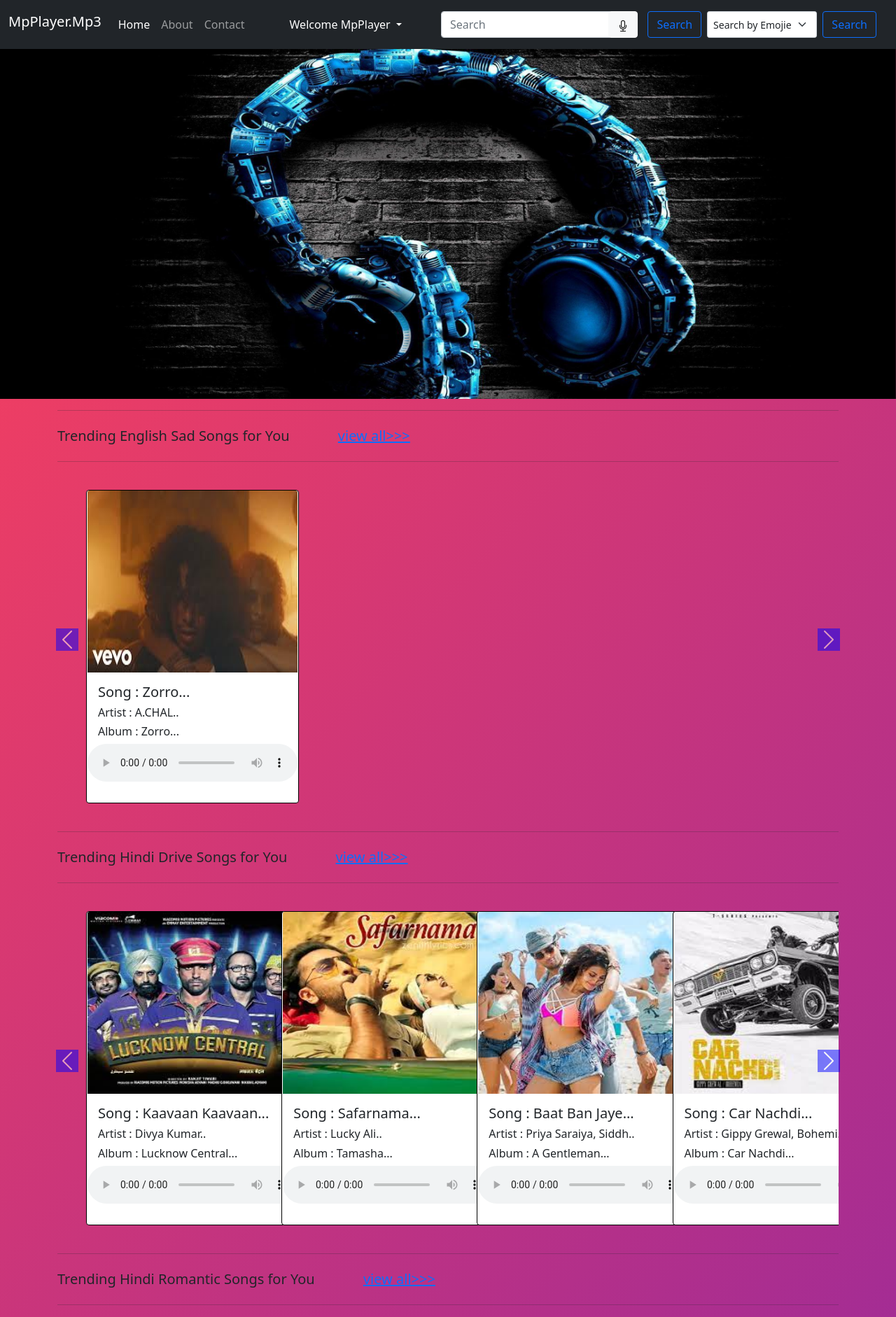
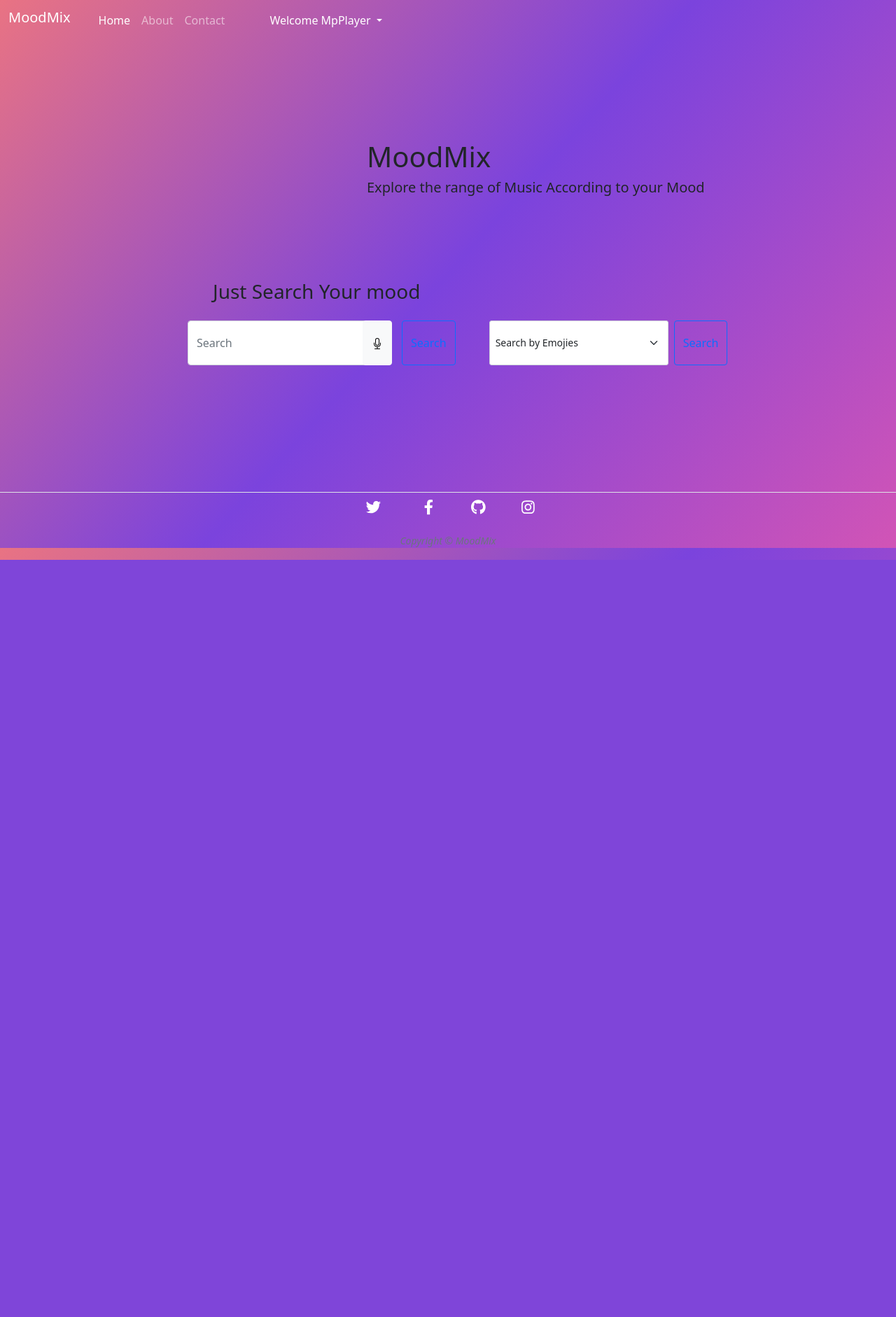
Before and after one commit to AbhiBerad01/MusicPlayer, a Django app: page /musicplayer in a window 1280 px wide. Shown: the top 1882 px of the page at 70% size. After the commit the page ends 800 px from the top, so only its background shows below. Run offline with Django 3.2, Linux system fonts and the light colour scheme; a user stored in the database is signed in; data comes from the database, SQL or seed files in the repository; both versions use the stored data as it was after the commit; some libraries are stand-ins or nearby versions.

Commit message:
Final comit

```diff
--- a/Mp/home/templates/home/signup.html
+++ b/Mp/home/templates/home/signup.html
@@ -6,7 +6,7 @@
     <meta name="description" content="">
     <meta name="author" content="Mark Otto, Jacob Thornton, and Bootstrap contributors">
     <meta name="generator" content="Hugo 0.88.1">
-    <title>Sign up-MpPlayer.Mp3</title>
+    <title>Sign up-MoodMix</title>
 
     <link rel="canonical" href="https://getbootstrap.com/docs/5.1/examples/sign-in/">
 
@@ -52,7 +52,7 @@
 
 
 <form  action="/handlesignup" method="post" >{% csrf_token %}
- <img class="mb-4" src="." alt="" width="72" height="57">
+ <!-- <img class="mb-4" src="." alt="" width="72" height="57"> -->
     <h1 class="h3 mb-3 fw-normal">Sign Up</h1><hr>
   <div class="form-group">
     <h5><label for="username">Username</label></h5>
--- a/Mp/musicplayer/templates/musicplayer/about.html
+++ b/Mp/musicplayer/templates/musicplayer/about.html
@@ -1,5 +1,5 @@
 {% extends 'musicplayer/basic.html' %}
-{% block title %}About - MpPlayer.mp3 - Now Music in Your Hands{% endblock %}
+{% block title %}About - MoodMix - Now Music in Your Hands{% endblock %}
 {% block body %}
 {% load static %}
  <div class="container" style="height:91.8vh">
--- a/Mp/musicplayer/templates/musicplayer/admin.html
+++ b/Mp/musicplayer/templates/musicplayer/admin.html
@@ -5,7 +5,7 @@
     <meta name="description" content="">
     <meta name="author" content="Mark Otto, Jacob Thornton, and Bootstrap contributors">
     <meta name="generator" content="Hugo 0.88.1">
-    <title>Admin-MpPlayer.Mp3</title>
+    <title>Admin-MoodMix</title>
 
 
 
--- a/Mp/musicplayer/templates/musicplayer/basic.html
+++ b/Mp/musicplayer/templates/musicplayer/basic.html
@@ -9,14 +9,17 @@
   <!-- Bootstrap CSS -->
   <link href="https://cdn.jsdelivr.net/npm/bootstrap@5.1.3/dist/css/bootstrap.min.css" rel="stylesheet"
     integrity="sha384-1BmE4kWBq78iYhFldvKuhfTAU6auU8tT94WrHftjDbrCEXSU1oBoqyl2QvZ6jIW3" crossorigin="anonymous">
+    <link rel="stylesheet" href="https://cdnjs.cloudflare.com/ajax/libs/font-awesome/4.7.0/css/font-awesome.min.css">
+ <!-- Font Awesome icons (free version)-->
+ <script src="https://use.fontawesome.com/releases/v5.15.3/js/all.js" crossorigin="anonymous"></script>
 
   <title>{% block title %}{% endblock %}</title>
   <style>
 
   /* ============= Animation background ========= */
   body {
-    background: linear-gradient(132deg, #FC415A, #591BC5, #212335);
-    animation: Gradient 15s ease infinite;
+    background: linear-gradient(132deg, #e97383, #7b43dd, #d154b6);
+    animation: Gradient 1s ease infinite;
   }
     .col-md-3 {
       display: inline-block;
@@ -86,9 +89,9 @@
 <body> {% load static %}
   <!-- Nav-Bar -->
   {% if user.is_authenticated %}
-  <nav class="navbar navbar-expand-lg navbar-dark bg-dark">
+  <nav class="navbar navbar-expand-lg navbar-dark bg">
     <div class="container-fluid">
-      <h5 class="navbar-brand">MpPlayer.Mp3</h5>
+      <h5 class="navbar-brand"> <a class="navbar-brand" href="/musicplayer"> MoodMix </a></h5>
       <button class="navbar-toggler" type="button" data-bs-toggle="collapse" data-bs-target="#navbarSupportedContent"
         aria-controls="navbarSupportedContent" aria-expanded="false" aria-label="Toggle navigation">
         <span class="navbar-toggler-icon"></span>
@@ -114,30 +117,7 @@
             </ul>
           </li>
         </ul>
-        <form id="searchForm" class="d-flex" action="/musicplayer/search" method="get">
-          <input id="input" class="form-control me-2" name="search" type="search" placeholder="Search"
-            aria-label="Search"> <button class="btn btn-light" id="button" type="button"
-            style="position: relative;right: 14px;"><i class="bi bi-mic" id="mic">
-              <svg xmlns="http://www.w3.org/2000/svg" width="16" height="16" fill="currentColor" class="bi bi-mic"
-                viewBox="0 0 16 16">
-                <path
-                  d="M3.5 6.5A.5.5 0 0 1 4 7v1a4 4 0 0 0 8 0V7a.5.5 0 0 1 1 0v1a5 5 0 0 1-4.5 4.975V15h3a.5.5 0 0 1 0 1h-7a.5.5 0 0 1 0-1h3v-2.025A5 5 0 0 1 3 8V7a.5.5 0 0 1 .5-.5z" />
-                <path d="M10 8a2 2 0 1 1-4 0V3a2 2 0 1 1 4 0v5zM8 0a3 3 0 0 0-3 3v5a3 3 0 0 0 6 0V3a3 3 0 0 0-3-3z" />
-              </svg></i></button>
-          <button class="btn btn-outline-primary" type="submit">Search</button>
-        </form>
-        <form class="d-flex mx-2 my-2" action="/musicplayer/search" method="get">
-          <select class="form-select form-select-sm" name="search" aria-label=".form-select-sm example">
-            <option value="" selected>Search by Emojies</option>
-            <option value="128525">&#128525;</option>
-            <option value="128512">&#128512;</option>
-            <option value="128532">&#128532;</option>
-            <option value="128526">&#128526;</option>
-            <option value="128537">&#128537;</option>
-          </select>
-          </select>
-          <button class="btn btn-outline-primary mx-2" type="submit">Search</button>
-        </form>
+
 
       </div>
     </div>
--- a/Mp/musicplayer/templates/musicplayer/contact.html
+++ b/Mp/musicplayer/templates/musicplayer/contact.html
@@ -1,5 +1,5 @@
 {% extends 'musicplayer/basic.html' %}
-{% block title %}Contact Us - MpPlayer.mp3 - Now Music in Your Hands{% endblock %}
+{% block title %}Contact Us - MoodMix - Now Music in Your Hands{% endblock %}
 {% block body %}
 {% load static %}
 
--- a/Mp/musicplayer/templates/musicplayer/contactInfo.html
+++ b/Mp/musicplayer/templates/musicplayer/contactInfo.html
@@ -7,7 +7,7 @@
     <meta name="description" content="">
     <meta name="author" content="Mark Otto, Jacob Thornton, and Bootstrap contributors">
     <meta name="generator" content="Hugo 0.88.1">
-    <title>Control Pannel-MpPlayer.Mp3</title>
+    <title>Control Pannel-MoodMix</title>
 
 
 
--- a/Mp/musicplayer/templates/musicplayer/control.html
+++ b/Mp/musicplayer/templates/musicplayer/control.html
@@ -7,7 +7,7 @@
     <meta name="description" content="">
     <meta name="author" content="Mark Otto, Jacob Thornton, and Bootstrap contributors">
     <meta name="generator" content="Hugo 0.88.1">
-    <title>Control Pannel-MpPlayer.Mp3</title>
+    <title>Control Pannel-MoodMix</title>
 
 
 
--- a/Mp/musicplayer/templates/musicplayer/controlsearch.html
+++ b/Mp/musicplayer/templates/musicplayer/controlsearch.html
@@ -7,7 +7,7 @@
     <meta name="description" content="">
     <meta name="author" content="Mark Otto, Jacob Thornton, and Bootstrap contributors">
     <meta name="generator" content="Hugo 0.88.1">
-    <title>Search - Control Pannel-MpPlayer.Mp3</title>
+    <title>Search - Control Pannel-MoodMix</title>
 
 
 
--- a/Mp/musicplayer/templates/musicplayer/edit.html
+++ b/Mp/musicplayer/templates/musicplayer/edit.html
@@ -7,7 +7,7 @@
     <meta name="description" content="">
     <meta name="author" content="Mark Otto, Jacob Thornton, and Bootstrap contributors">
     <meta name="generator" content="Hugo 0.88.1">
-    <title>Editing Pannel-MpPlayer.Mp3</title>
+    <title>Editing Pannel-MoodMix</title>
 
 
 
--- a/Mp/musicplayer/templates/musicplayer/index.html
+++ b/Mp/musicplayer/templates/musicplayer/index.html
@@ -1,100 +1,91 @@
 {% extends 'musicplayer/basic.html' %}
-{% block title %}MpPlayer.mp3 - Now Music in Your Hands{% endblock %}
+{% block title %}MoodMix - Now Music in Your Hands{% endblock %}
 {% block css %}
 
 {% endblock %}
 {% block body %}
 {% load static %}
-  <!-- Home  carousel images slider -->
-  <div id="carouselExampleControls" class="carousel slide" data-bs-ride="carousel">
-    <div class="carousel-inner">
-      <div class="carousel-item active">
-        <img src="{% static '/home/images/background.jpg' %}" class="d-block w-100" alt="..."
-          style="height:500px;width:100%">
-      </div>
-      <div class="carousel-item">
-        <img src="{% static '/home/images/2.jpg' %}" class="d-block w-100" alt="..." style="height:500px;width:100%">
-      </div>
-      <div class="carousel-item">
-        <img src="{% static '/home/images/3.jpg' %}" class="d-block w-100" alt="..." style="height:500px;width:100%">
-      </div>
+<div class="main">
+<div class="container-fluid" style="height:80.6vh">
+    <div class="container" style="width: 40vw;position:absolute;top:25vh;left:40vw;">
+    <h1>MoodMix</h1>
+    <h5>Explore the range of Music According to your Mood</h5>
+  </div>
+  <div class="" style="width: 60vw;position:absolute;top:50vh;left:20vw">
+    <h3 class="mb-2 mx-5">Just Search Your mood</h3>
+    <div class="container-fluid d-flex my-4">
+    <form id="searchForm" class="d-flex" style="height:8vh" action="/musicplayer/search" method="get">
+        <input id="input"  class="form-control me-2" style="width: 20vw" name="search" type="search" placeholder="Search"
+          aria-label="Search"> <button class="btn btn-light" id="button" type="button"
+          style="position: relative;right: 14px;"><i class="bi bi-mic" id="mic">
+            <svg xmlns="http://www.w3.org/2000/svg" width="16" height="16" fill="currentColor" class="bi bi-mic"
+              viewBox="0 0 16 16">
+              <path
+                d="M3.5 6.5A.5.5 0 0 1 4 7v1a4 4 0 0 0 8 0V7a.5.5 0 0 1 1 0v1a5 5 0 0 1-4.5 4.975V15h3a.5.5 0 0 1 0 1h-7a.5.5 0 0 1 0-1h3v-2.025A5 5 0 0 1 3 8V7a.5.5 0 0 1 .5-.5z" />
+              <path d="M10 8a2 2 0 1 1-4 0V3a2 2 0 1 1 4 0v5zM8 0a3 3 0 0 0-3 3v5a3 3 0 0 0 6 0V3a3 3 0 0 0-3-3z" />
+            </svg></i></button>
+        <button class="btn btn-outline-primary" type="submit">Search</button>
+      </form>
+      <form class="d-flex mx-5 " action="/musicplayer/search" method="get">
+        <select class="form-select form-select-sm" name="search" style="width: 20vw;height:8vh" aria-label=".form-select-sm example">
+          <option value="" selected>Search by Emojies</option>
+          <option value="128525">&#128525;</option>
+          <option value="128512">&#128512;</option>
+          <option value="128532">&#128532;</option>
+          <option value="128526">&#128526;</option>
+          <option value="128537">&#128537;</option>
+        </select>
+        </select>
+        <button class="btn btn-outline-primary mx-2" type="submit">Search</button>
+      </form>
     </div>
-    <!-- <button class="carousel-control-prev" type="button" data-bs-target="#carouselExampleControls" data-bs-slide="prev">
-    <span class="carousel-control-prev-icon" aria-hidden="true"></span>
-    <span class="visually-hidden">Previous</span>
-  </button>
-  <button class="carousel-control-next" type="button" data-bs-target="#carouselExampleControls" data-bs-slide="next">
-    <span class="carousel-control-next-icon" aria-hidden="true"></span>
-    <span class="visually-hidden">Next</span>
-  </button> -->
   </div>
-
-  <div class="container">
-
-    <!--Slideshow starts here -->
-    {% for songs, range, nSlides in allSongs %}
-    <hr>
-    <h5 class="my-4">Trending {{songs.0.song_category}} Songs for You
-      <a href="/musicplayer/viewall/{{songs.0.song_category}}" style="position: relative;left: 5vw;">view all>>></a>
-    </h5>
-
-    <hr>
-    <div class="row">
-      <div id="demo{{forloop.counter}}" class="col carousel slide my-3" data-bs-ride="carousel">
-
-
-        {% for i in range %}
-
-        {% endfor %}
-        </ul>
-
-
-        <div class="container carousel-inner no-padding">
-          <div class="carousel-item active">
-            {% for i in songs|slice:"0:" %}
-            <div class="col-xs-3 col-sm-3 col-md-3">
-              <div class="card align-items-center my-2"
-                style="width: 19rem;min-height:400px;border:0.5px solid black;position: relative;left:45px">
-                <img src='/media/{{i.image}}' style="width:300px;height:260px;" class="card-img-top" alt="...">
-                <div class="card-body">
-                  <div style="position: relative;left:15px">
-                    <b>
-                      <h5 class="card-title" id="namepr{{i.song_id}}">Song : {{i.song_name|slice:"0:18"}}...</h5>
-                    </b>
-                    <h6 class="card-text">Artist : {{i.song_artist|slice:"0:20"}}..</h6>
-                    <h6 class="card-text">Album : {{i.movie_name|slice:"0:20"}}...</h6>
-                  </div>
-                  <audio controls class="my-2">
-                    <source src="/media/{{i.song}}" type="audio/mpeg">
-                    Your browser does not support the audio tag.
-                  </audio>
-                </div>
-              </div>
+  </div>
+</div>
+<!-- Footer-->
+<footer class="border-top">
+    <div class="container px-4 px-lg-5">
+        <div class="row gx-4 gx-lg-5 justify-content-center">
+            <div class="col-md-10 col-lg-8 col-xl-7">
+                <ul class="list-inline text-center">
+                    <li class="list-inline-item mx-2">
+                        <a href="#" target="_blank">
+                            <span class="fa-stack fa-lg mx-2">
+                                <!-- <i class="fas fa-circle fa-stack-2x"></i> -->
+                                <i class="fab fa-twitter fa-stack-1x fa-inverse"></i>
+                            </span>
+                        </a>
+                    </li>
+                    <li class="list-inline-item mx-2">
+                        <a href="#" target="_blank">
+                            <span class="fa-stack fa-lg mx-2">
+                                <!-- <i class="fas fa-circle fa-stack-2x"></i> -->
+                                <i class="fab fa-facebook-f fa-stack-1x fa-inverse"></i>
+                            </span>
+                        </a>
+                    </li>
+                    <li class="list-inline-item">
+                        <a href="#" target="_blank">
+                            <span class="fa-stack fa-lg mx-2">
+                                <!-- <i class="fas fa-circle fa-stack-2x"></i> -->
+                                <i class="fab fa-github fa-stack-1x fa-inverse"></i>
+                            </span>
+                        </a>
+                    </li>
+                    <li class="list-inline-item">
+                        <a href="#" target="_blank">
+                            <span class="fa-stack fa-lg mx-2">
+                                <!-- <i class="fas fa-circle fa-stack-2x"></i> -->
+                                <i class="fab fa-instagram fa-stack-1x fa-inverse"></i>
+                            </span>
+                        </a>
+                    </li>
+                </ul>
+                <div class="small text-center text-muted fst-italic">Copyright &copy; MoodMix</div>
             </div>
-            {% if forloop.counter|divisibleby:4 and forloop.counter > 0 and not forloop.last %}
-          </div>
-          <div class="carousel-item ">
-            {% endif %}
-            {% endfor %}
-
-
-          </div>
-
         </div>
-      </div>
-      <!-- left and right controls for the slide -->
-      <a class="carousel-control-prev" href="#demo{{forloop.counter}}" data-bs-target="#demo{{forloop.counter}}"
-        style="position:absolute; top:auto ; bottom:auto" data-bs-slide="prev">
-        <span class="carousel-control-prev-icon"></span>
-      </a>
-
-      <a class="carousel-control-next" href="#demo{{forloop.counter}}" data-bs-target="#demo{{forloop.counter}}"
-        style="position:absolute; top:auto ; bottom:auto;" data-bs-slide="next">
-        <span class="carousel-control-next-icon"></span>
-      </a>
     </div>
-    {% endfor %}
-  </div>
+</footer
   {% endblock %}
 
   {% block js %}
--- a/Mp/musicplayer/templates/musicplayer/search.html
+++ b/Mp/musicplayer/templates/musicplayer/search.html
@@ -20,7 +20,7 @@
 
 {% block body %}
 <div class="container my-3">
-    <h2>Search results : {{query}}</h2>
+    <h2>Search results :</h2>
     <!-- ****** -->
 
     {% if allSongs|length < 1 %}
```
Also changed, not shown: Mp/home/templates/home/index.html (+25 -15 lines), Mp/home/templates/home/login.html (+3 -7 lines), Mp/home/views.py (+9 -3 lines), Mp/musicplayer/templates/musicplayer/index2.html (added, +120 -0 lines), Mp/requirements.txt (added, +51 -0 lines), Mp/db.sqlite3, Mp/media/image/rink.jpg (added), 1 other file.
